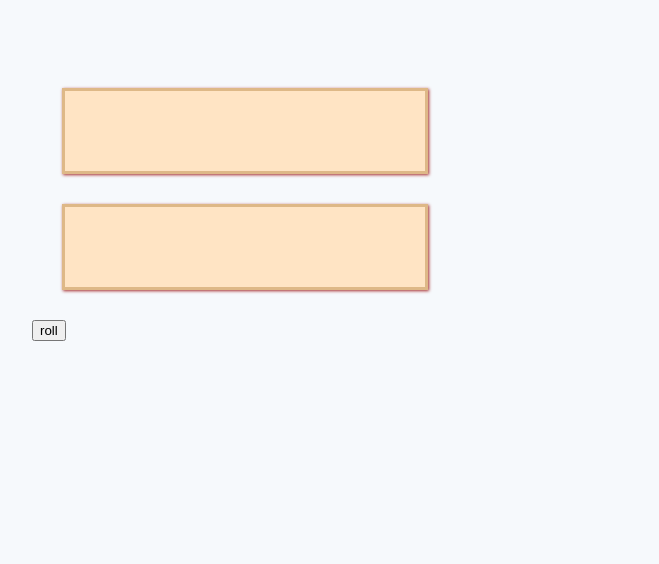
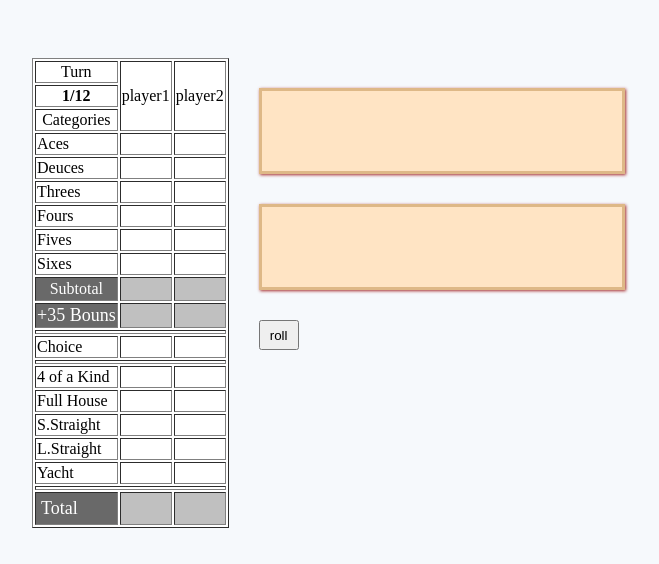
Before and after one commit to jugyul/yacht, a plain HTML site: page index.html in a window 1280 px wide. Shown: the whole page, without its empty margins (26-685 px from the left). Drawn offline with Linux system fonts and the light colour scheme.

Commit message:
make table

```diff
--- a/dice.js
+++ b/dice.js
@@ -1,7 +1,6 @@
 const rollBtn = document.getElementById("rollBtn")
 let savedDiceValues =[]
 let rollBtnClickCount=0
-
 
 function createRandomDice(value, newTryOfRolling){
   const randomDice = document.createElement("div")
@@ -80,7 +79,4 @@ function onRollBtnClick(){
 
 }
 
-
-
-
 rollBtn.addEventListener("click", onRollBtnClick)
--- a/dicestyle.css
+++ b/dicestyle.css
@@ -43,5 +43,11 @@ body {
 }
 
 .clicked:hover{
-  transform: scale(1.1)
+  transform: scale(1.1);
 }
+
+#rollBtn{
+  margin-left: 30px;
+  width: 40px;
+  height: 30px;
+}
--- a/index.html
+++ b/index.html
@@ -1,13 +1,115 @@
 <!DOCTYPE html>
 <html lang="en">
+
 <head>
 	<meta charset="UTF-8">
 	<meta name="viewport" content="width=device-width, initial-scale=1.0">
 	<title>yacht</title>
 	<link rel="stylesheet" href="dicestyle.css">
+	<link rel="stylesheet" href="tablestyle.css">
 </head>
+
 <body>
+	<div>
+		<table border="1px" bgcolor="white">
+			<tr align="center">
+				<td>Turn</td>
+				<td rowspan="3">player1</td>
+				<td rowspan="3">player2</td>
+			</tr>
+			<tr>
+				<th>1/12</th>
+			</tr>
+			<tr>
+				<td align="center">Categories</td>
+			</tr>
+			<tr>
+				<td>Aces</td>
+				<td></td>
+				<td></td>
+			</tr>
+			<tr>
+				<td>Deuces</td>
+				<td></td>
+				<td></td>
+			</tr>
+			<tr>
+				<td>Threes</td>
+				<td></td>
+				<td></td>
+			</tr>
+			<tr>
+				<td>Fours</td>
+				<td></td>
+				<td></td>
+			</tr>
+			<tr>
+				<td>Fives</td>
+				<td></td>
+				<td></td>
+			</tr>
+			<tr>
+				<td>Sixes</td>
+				<td></td>
+				<td></td>
+			</tr>
+			<tr id="R10">
+				<td id="R10C1" align="center" height="20px">Subtotal</td>
+				<td id="R10C2"></td>
+				<td id="R10C3"></td>
+			</tr>
+			<tr id="R11">
+				<td id="R11C1">+35 Bouns</td>
+				<td id="R11C2"></td>
+				<td id="R11C3"></td>
+			</tr>
+			<tr>
+				<td colspan="3"></td>
+			</tr>
+			<tr>
+				<td>Choice</td>
+				<td></td>
+				<td></td>
+			</tr>
+			<tr>
+				<td colspan="3"></td>
+			</tr>
+			<tr>
+				<td>4 of a Kind</td>
+				<td></td>
+				<td></td>
+			</tr>
+			<tr>
+				<td>Full House</td>
+				<td></td>
+				<td></td>
+			</tr>
+			<tr>
+				<td>S.Straight</td>
+				<td></td>
+				<td></td>
+			</tr>
+			<tr>
+				<td>L.Straight</td>
+				<td></td>
+				<td></td>
+			</tr>
+			<tr>
+				<td>Yacht</td>
+				<td></td>
+				<td></td>
+			</tr>
+			<tr>
+				<td colspan="3"></td>
+			</tr>
+			<tr>
+				<td id="R18C1">Total</td>
+				<td id="R18C2"></td>
+				<td id="R18C3"></td>
+			</tr>
+		</table>
 
+	</div>
 
 	<div id="dices">
 		<div class="dicesform">
@@ -25,5 +127,6 @@
   </div>
 
 <script src="dice.js"></script>
+<script src="table.js"></script>
 </body>
 </html>
--- /dev/null
+++ b/table.js
@@ -0,0 +1,2 @@
+const finishedDices = []
+const saved
--- /dev/null
+++ b/tablestyle.css
@@ -0,0 +1,22 @@
+
+#R10C1, #R11C1, #R18C1 {
+  background-color:dimgrey;
+  color: white;
+}
+
+#R11C1{
+  font-size: 18px;
+}
+
+#R18C1 {
+  font-size: 18px;
+  padding: 5px;
+}
+#R10C2, #R10C3, #R11C2, #R11C3, #R18C2, #R18C3{
+  background-color: silver;
+}
+
+
+.turn{
+  background-color: ivory;
+}
```
Lines whose indentation alone changed are shown as unchanged.
